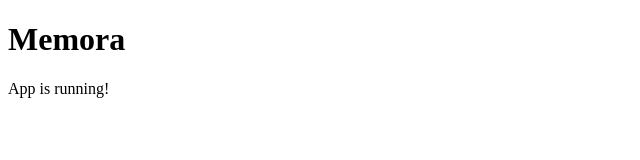
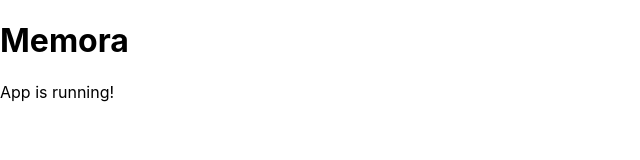
Before and after one commit to fullstack-with-PALAK/Memora, a React (Create React App) app in the folder client/: page / in a window 1280 px wide. Shown: the top 160 px of the page, without its empty margins (0-640 px from the left). Built offline with nearby package versions, Linux system fonts and the light colour scheme.

Commit message:
Add global CSS styles

```diff
--- /dev/null
+++ b/client/src/index.css
@@ -0,0 +1,8 @@
+body {
+  margin: 0;
+  font-family: -apple-system, BlinkMacSystemFont, 'Segoe UI', 'Roboto', 'Oxygen',
+    'Ubuntu', 'Cantarell', 'Fira Sans', 'Droid Sans', 'Helvetica Neue',
+    sans-serif;
+  -webkit-font-smoothing: antialiased;
+  -moz-osx-font-smoothing: grayscale;
+}
--- a/client/src/index.js
+++ b/client/src/index.js
@@ -2,5 +2,6 @@
 import ReactDOM from 'react-dom';
 
 import App from './App';
+import './index.css';
 
 ReactDOM.render(<App />, document.getElementById('root'));
```
